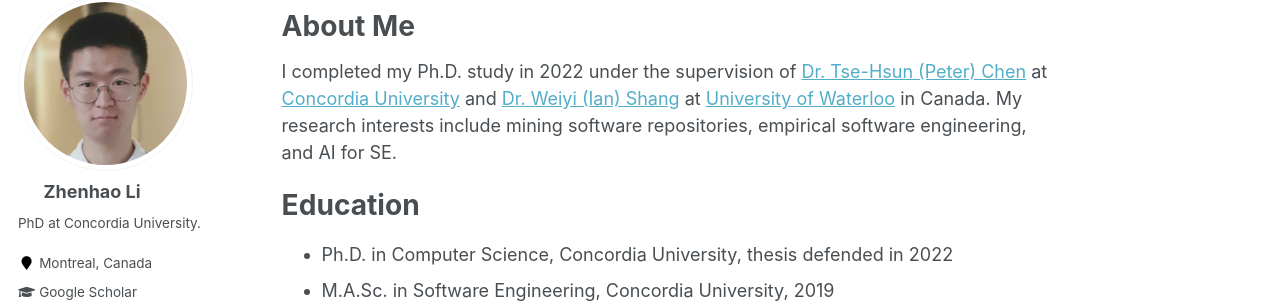
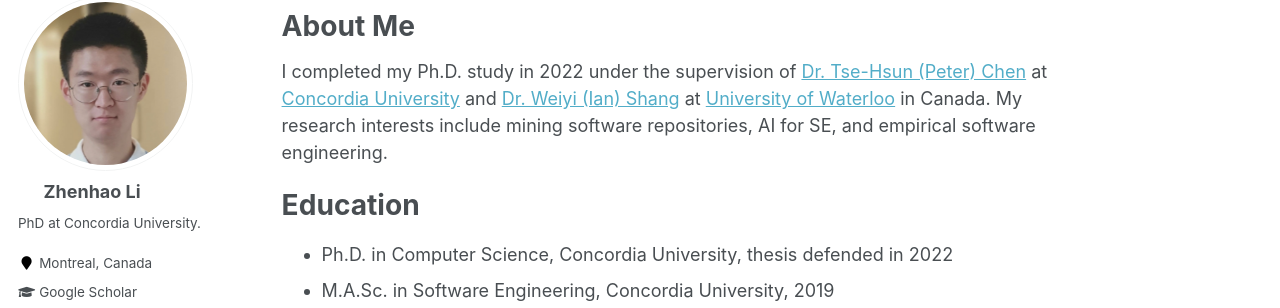
Before and after one commit to ginolzh/ginolzh.github.io, a Jekyll site: the page built from _pages/about.md, in a window 1280 px wide and 900 px high. Shown: the part 122-430 px from the top of the window. Built offline with Jekyll 4.4.1, drawn with Linux system fonts in a browser that asks for light colours; part of the change alters nothing that is shown; some of the changed text lies outside the part shown.

```diff
--- a/_pages/about.md
+++ b/_pages/about.md
@@ -10,7 +10,7 @@ redirect_from:
 
 About Me
 ======
-I completed my Ph.D. study in 2022 under the supervision of [Dr. Tse-Hsun (Peter) Chen](https://petertsehsun.github.io/) at [Concordia University](https://www.concordia.ca/) and [Dr. Weiyi (Ian) Shang](https://users.encs.concordia.ca/~shang/) at [University of Waterloo](https://uwaterloo.ca/) in Canada. My research interests include mining software repositories, empirical software engineering, and AI for SE.
+I completed my Ph.D. study in 2022 under the supervision of [Dr. Tse-Hsun (Peter) Chen](https://petertsehsun.github.io/) at [Concordia University](https://www.concordia.ca/) and [Dr. Weiyi (Ian) Shang](https://users.encs.concordia.ca/~shang/) at [University of Waterloo](https://uwaterloo.ca/) in Canada. My research interests include mining software repositories, AI for SE, and empirical software engineering.
 
 Education
 ======
@@ -87,4 +87,6 @@ Honors and Awards
 Other Information
 ======
 * Languages Skills
-  * Mandarin, English, Korean
+  * English
+  * Chinese (Mandarin)
+  * Korean
```
